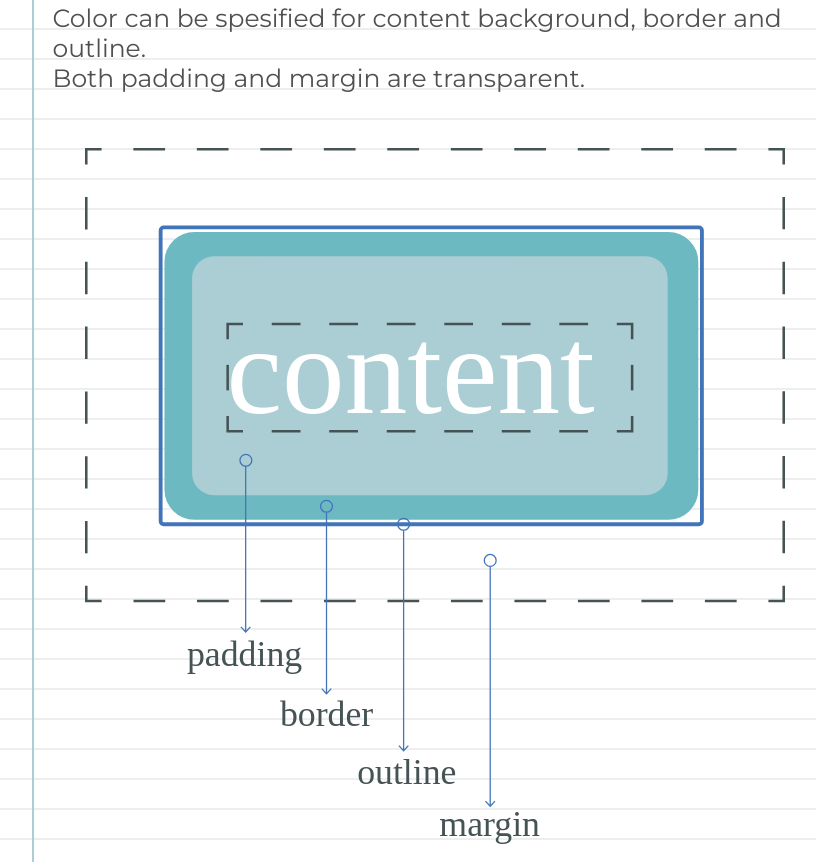
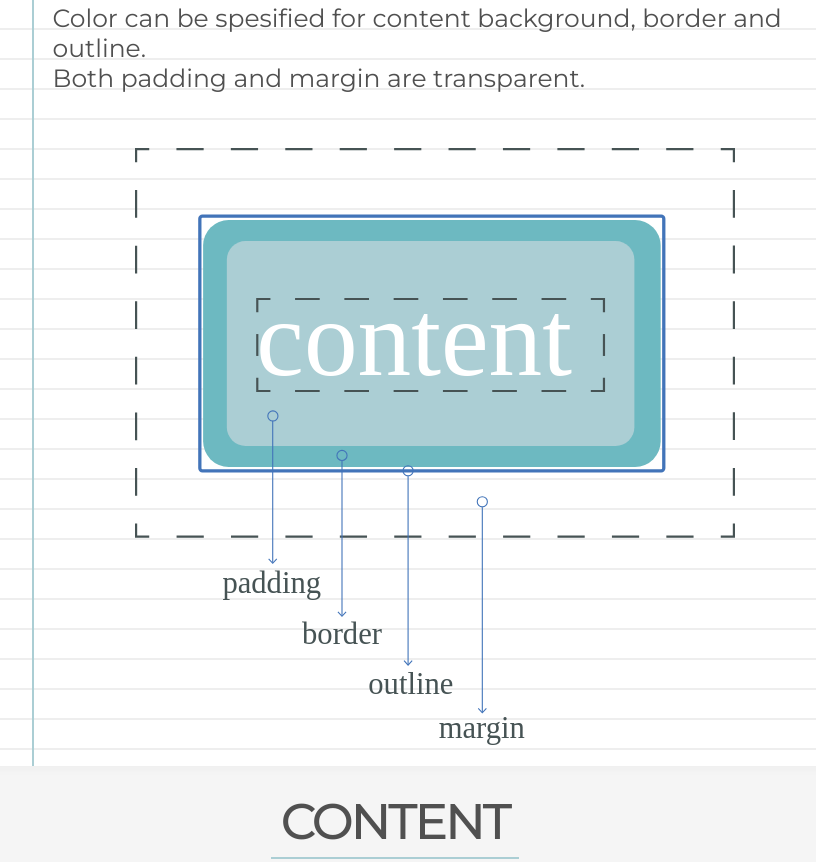
Before and after one commit to ulfat-dawood/CSS-basics-3, a plain HTML site: page index.html in a window 1280 px wide. Shown: the part 475-1337 px from the top of the page, without its empty margins (245-1061 px from the left). Drawn offline with Linux system fonts and the light colour scheme.

Commit message:
image resize

```diff
--- a/index.html
+++ b/index.html
@@ -27,7 +27,7 @@
         <p>Color can be spesified for content background, border and outline. <br>
         Both padding and margin are transparent. </p>
         <br>
-        <img src="./img/box-model.svg" width="700" style="display: block; margin:auto">
+        <img src="./img/box-model.svg" width="600" style="display: block; margin:auto">
     </section>
 
     <h1 class="title">content</h1>
```
